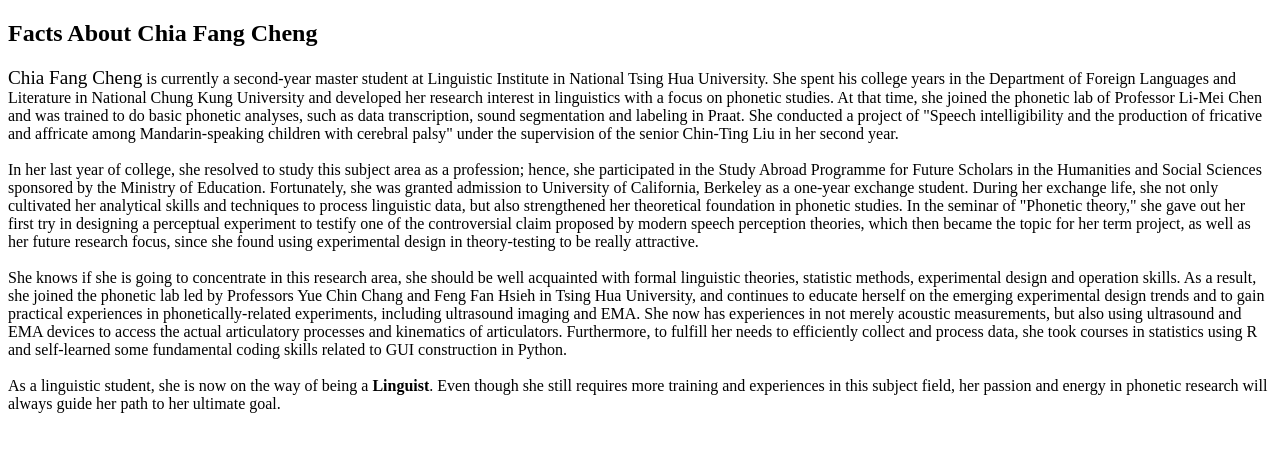
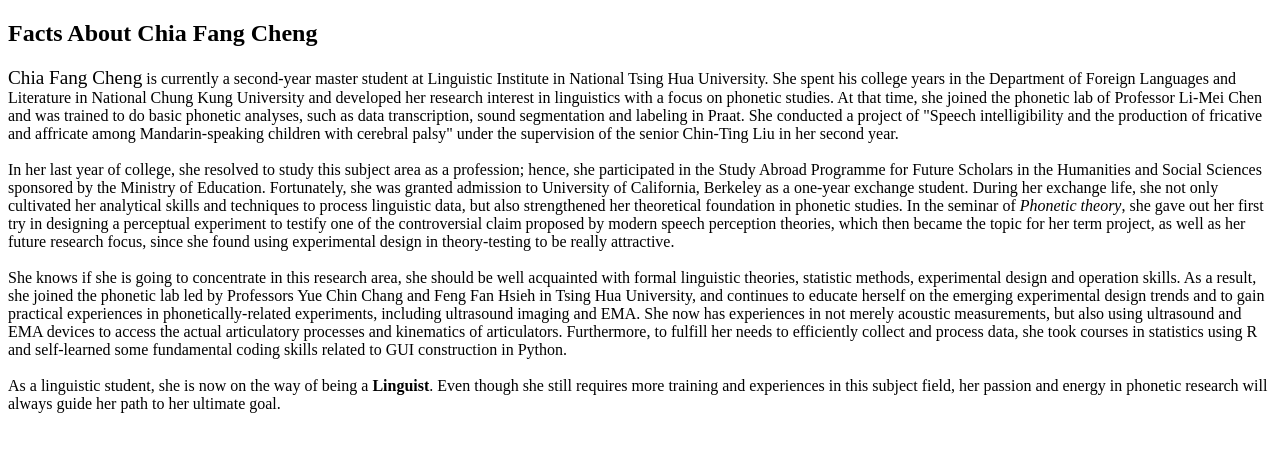
Before and after one commit to chiafangcheng/chiafangcheng.github.io, a plain HTML site: page index.html in a window 1280 px wide. Drawn offline with Linux system fonts and the light colour scheme.

Commit message:
Update index.html

```diff
--- a/index.html
+++ b/index.html
@@ -12,7 +12,7 @@
 			</section>
 			</br>
 			<section>
-				In her last year of college, she resolved to study this subject area as a profession; hence, she participated in the Study Abroad Programme for Future Scholars in the Humanities and Social Sciences sponsored by the Ministry of Education. Fortunately, she was granted admission to University of California, Berkeley as a one-year exchange student. During her exchange life, she not only cultivated her analytical skills and techniques to process linguistic data, but also strengthened her theoretical foundation in phonetic studies. In the seminar of "Phonetic theory," she gave out her first try in designing a perceptual experiment to testify one of the controversial claim proposed by modern speech perception theories, which then became the topic for her term project, as well as her future research focus, since she found using experimental design in theory-testing to be really attractive.
+				In her last year of college, she resolved to study this subject area as a profession; hence, she participated in the Study Abroad Programme for Future Scholars in the Humanities and Social Sciences sponsored by the Ministry of Education. Fortunately, she was granted admission to University of California, Berkeley as a one-year exchange student. During her exchange life, she not only cultivated her analytical skills and techniques to process linguistic data, but also strengthened her theoretical foundation in phonetic studies. In the seminar of <em>Phonetic theory</em>, she gave out her first try in designing a perceptual experiment to testify one of the controversial claim proposed by modern speech perception theories, which then became the topic for her term project, as well as her future research focus, since she found using experimental design in theory-testing to be really attractive.
 			</section>
 			</br>
 			<section>
```
